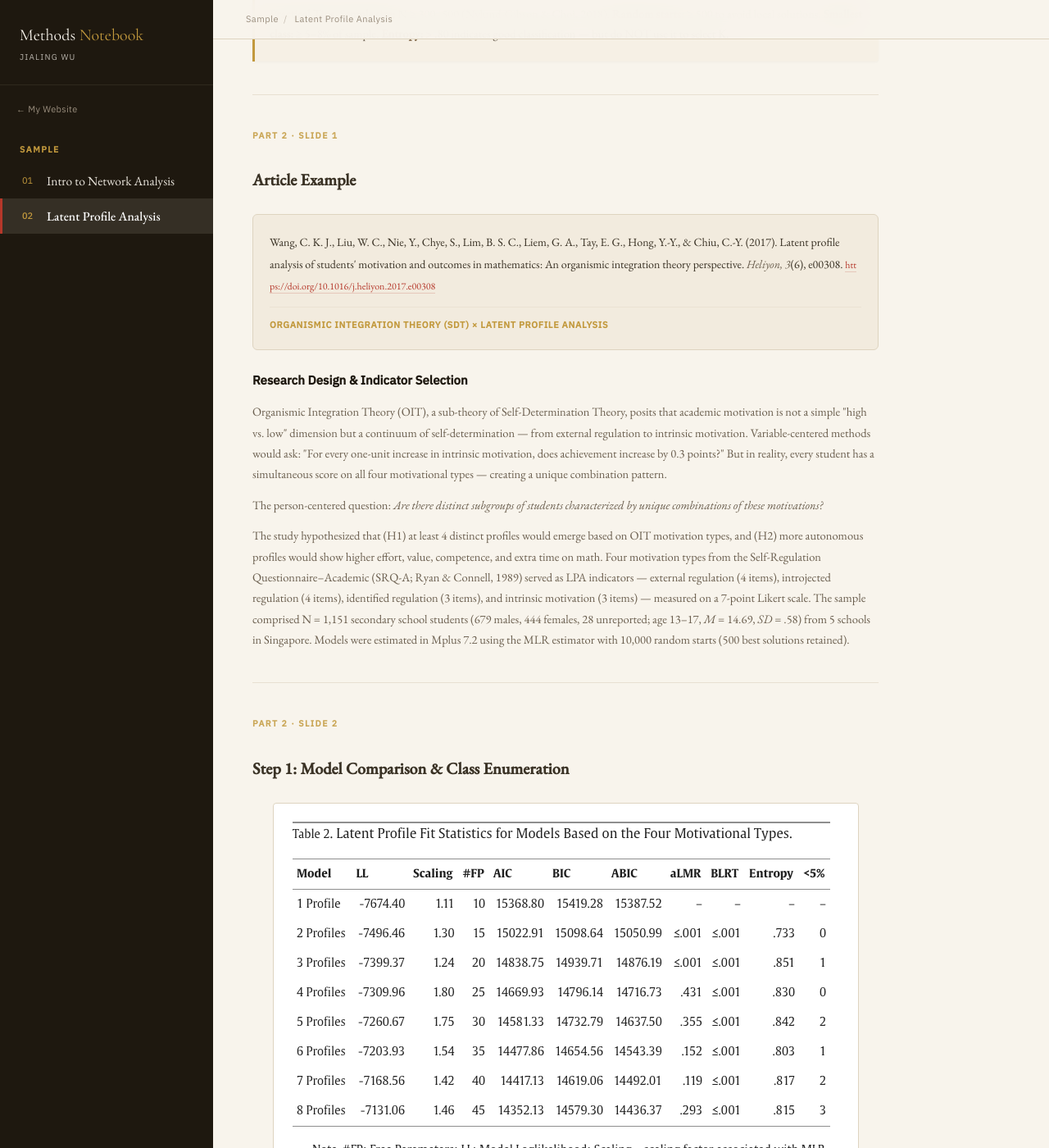
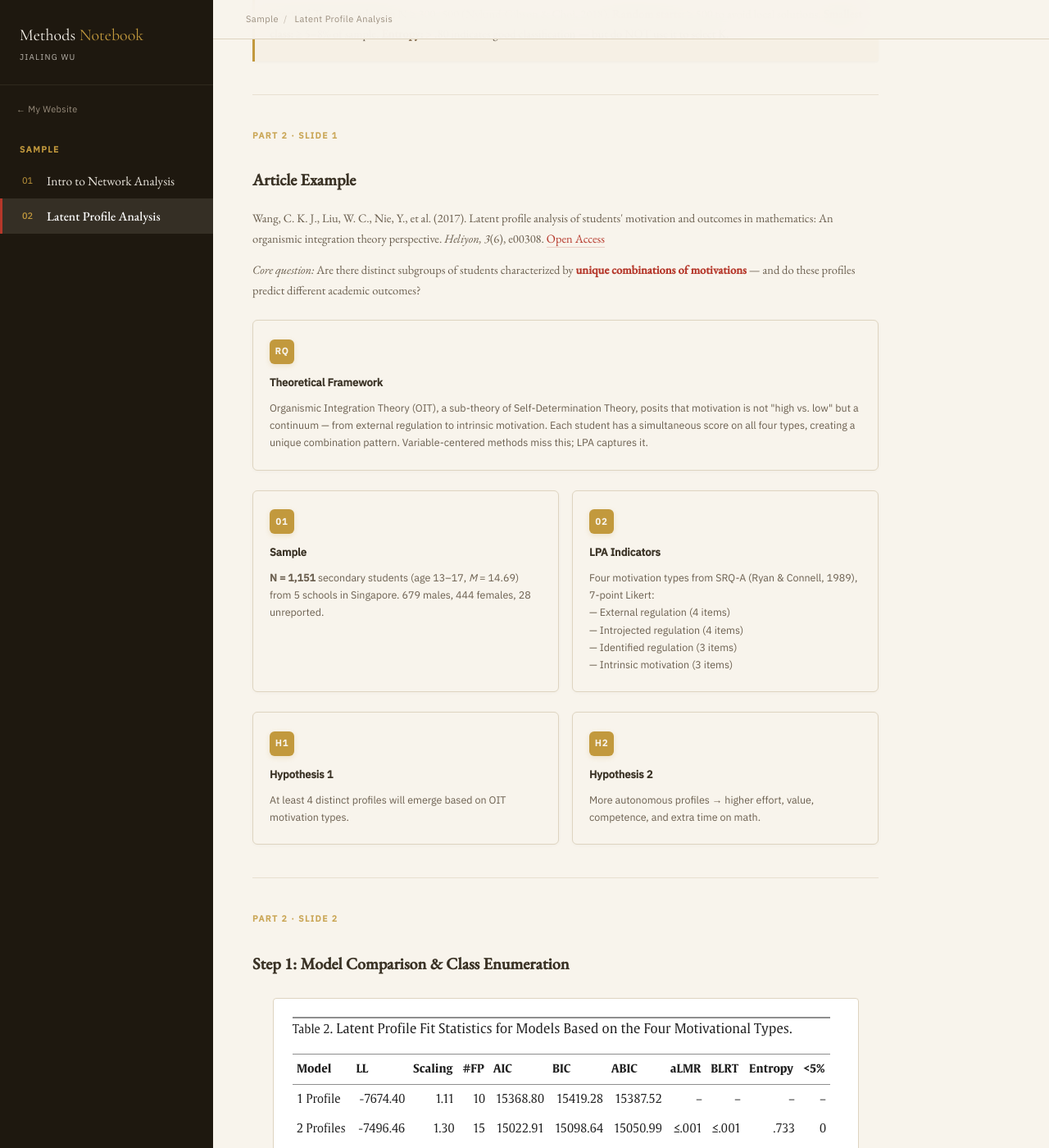
Before and after one commit to jialing-wu/jialing-wu.github.io, a Jekyll site: the page built from methods/lpa.html, in a window 1280 px wide and 1400 px high, scrolled down 3803 px. Shown: the whole window at 82% size. Built offline with Jekyll 4.4.1, drawn with Linux system fonts in a browser that asks for light colours.

Commit message:
Restructure LPA article example slide with check-grid cards
- Replace wall-of-text article section with structured cards
- Add core question with red-em emphasis
- Split into: Theoretical Framework, Sample, LPA Indicators, H1, H2
- Add hyperlink styling for method-desc and check-desc links
- Remove article-box HTML (CSS kept for compatibility)

Co-Authored-By: Claude Opus 4.6 <noreply@anthropic.com>

```diff
--- a/methods/lpa.html
+++ b/methods/lpa.html
@@ -248,6 +248,18 @@ body.presenting .pres-progress{
 
 /* ── Red emphasis (selective, replaces some <strong>) ── */
 .red-em{color:var(--red);font-weight:600}
+
+/* ── Hyperlink styling ─────────────────────────────── */
+.method-desc a, .check-desc a{
+  color:var(--red);text-decoration:none;
+  border-bottom:1px solid rgba(181,55,42,.2);
+  padding-bottom:1px;
+  transition:color .2s, border-color .2s;
+}
+.method-desc a:hover, .check-desc a:hover{
+  color:var(--gold);
+  border-bottom-color:var(--gold);
+}
 
 /* ── Section divider enhancement ───────────────────── */
 .section-divider{
@@ -842,21 +854,51 @@ body.presenting .pres-progress{
   <h2 data-lang="en">Article Example</h2>
   <h2 data-lang="zh">文献示例</h2>
 
-  <div class="article-box">
-    <div class="article-cite">Wang, C. K. J., Liu, W. C., Nie, Y., Chye, S., Lim, B. S. C., Liem, G. A., Tay, E. G., Hong, Y.-Y., &amp; Chiu, C.-Y. (2017). Latent profile analysis of students' motivation and outcomes in mathematics: An organismic integration theory perspective. <em>Heliyon, 3</em>(6), e00308. <a href="https://doi.org/10.1016/j.heliyon.2017.e00308" target="_blank">https://doi.org/10.1016/j.heliyon.2017.e00308</a></div>
-    <div class="article-method">Organismic Integration Theory (SDT) × Latent Profile Analysis</div>
+  <div class="method-desc" data-lang="en">Wang, C. K. J., Liu, W. C., Nie, Y., et al. (2017). Latent profile analysis of students' motivation and outcomes in mathematics: An organismic integration theory perspective. <em>Heliyon, 3</em>(6), e00308. <a href="https://doi.org/10.1016/j.heliyon.2017.e00308" target="_blank">Open Access</a></div>
+  <div class="method-desc" data-lang="zh">Wang, C. K. J., Liu, W. C., Nie, Y., et al. (2017). 学生数学动机和成果的潜在剖面分析. <em>Heliyon, 3</em>(6), e00308. <a href="https://doi.org/10.1016/j.heliyon.2017.e00308" target="_blank">开放获取</a></div>
+
+  <div class="method-desc" data-lang="en"><em>Core question:</em> Are there distinct subgroups of students characterized by <span class="red-em">unique combinations of motivations</span> — and do these profiles predict different academic outcomes?</div>
+  <div class="method-desc" data-lang="zh"><em>核心问题：</em>学生中是否存在具有<span class="red-em">独特动机组合</span>的不同亚组？这些剖面能否预测不同的学业结果？</div>
+
+  <div class="check-grid" style="grid-template-columns:1fr">
+    <div class="check-card">
+      <div class="check-icon">RQ</div>
+      <div class="check-title" data-lang="en">Theoretical Framework</div>
+      <div class="check-title" data-lang="zh">理论框架</div>
+      <div class="check-desc" data-lang="en">Organismic Integration Theory (OIT), a sub-theory of Self-Determination Theory, posits that motivation is not "high vs. low" but a continuum — from external regulation to intrinsic motivation. Each student has a simultaneous score on all four types, creating a unique combination pattern. Variable-centered methods miss this; LPA captures it.</div>
+      <div class="check-desc" data-lang="zh">有机整合理论（OIT）是自我决定理论的子理论，认为动机不是"高 vs. 低"而是一个连续体——从外部调节到内在动机。每个学生在四种类型上同时有得分，形成独特的组合模式。以变量为中心的方法会遗漏这点；LPA 能捕捉到。</div>
+    </div>
   </div>
-
-  <div class="section pres-hide">
-    <div class="method-section">
-      <h3 data-lang="en">Research Design &amp; Indicator Selection</h3>
-      <h3 data-lang="zh">研究设计与指标选择</h3>
-      <div class="method-desc" data-lang="en">Organismic Integration Theory (OIT), a sub-theory of Self-Determination Theory, posits that academic motivation is not a simple "high vs. low" dimension but a continuum of self-determination — from external regulation to intrinsic motivation. Variable-centered methods would ask: "For every one-unit increase in intrinsic motivation, does achievement increase by 0.3 points?" But in reality, every student has a simultaneous score on all four motivational types — creating a unique combination pattern.</div>
-      <div class="method-desc" data-lang="zh">有机整合理论（OIT）是自我决定理论的子理论，认为学业动机不是简单的"高 vs. 低"维度，而是一个从外部调节到内在动机的自我决定连续体。以变量为中心的方法会问："内在动机每提高一个单位，成绩是否提高 0.3 分？"但现实中，每个学生在四种动机类型上同时拥有得分——形成独特的组合模式。</div>
-      <div class="method-desc" data-lang="en">The person-centered question: <em>Are there distinct subgroups of students characterized by unique combinations of these motivations?</em></div>
-      <div class="method-desc" data-lang="zh">以个体为中心的研究问题：<em>学生中是否存在具有独特动机组合的不同亚组？</em></div>
-      <div class="method-desc" data-lang="en">The study hypothesized that (H1) at least 4 distinct profiles would emerge based on OIT motivation types, and (H2) more autonomous profiles would show higher effort, value, competence, and extra time on math. Four motivation types from the Self-Regulation Questionnaire–Academic (SRQ-A; Ryan &amp; Connell, 1989) served as LPA indicators — external regulation (4 items), introjected regulation (4 items), identified regulation (3 items), and intrinsic motivation (3 items) — measured on a 7-point Likert scale. The sample comprised N = 1,151 secondary school students (679 males, 444 females, 28 unreported; age 13–17, <em>M</em> = 14.69, <em>SD</em> = .58) from 5 schools in Singapore. Models were estimated in Mplus 7.2 using the MLR estimator with 10,000 random starts (500 best solutions retained).</div>
-      <div class="method-desc" data-lang="zh">研究假设：(H1) 基于 OIT 动机类型至少会出现 4 个不同的剖面；(H2) 更自主的剖面在努力、价值感、胜任感和数学学习时间上表现更好。四种动机类型来自学业自我调节问卷（SRQ-A; Ryan &amp; Connell, 1989）作为 LPA 指标——外部调节（4 题）、内摄调节（4 题）、认同调节（3 题）和内在动机（3 题）——采用 7 点 Likert 量表。样本为新加坡 5 所学校的 N = 1,151 名中学生（679 男，444 女，28 未报告；年龄 13–17 岁，<em>M</em> = 14.69, <em>SD</em> = .58）。使用 Mplus 7.2 的 MLR 估计器，10,000 个随机起始值（保留 500 个最佳解）。</div>
+  <div class="check-grid" style="grid-template-columns:1fr 1fr">
+    <div class="check-card">
+      <div class="check-icon">01</div>
+      <div class="check-title" data-lang="en">Sample</div>
+      <div class="check-title" data-lang="zh">样本</div>
+      <div class="check-desc" data-lang="en"><strong>N = 1,151</strong> secondary students (age 13–17, <em>M</em> = 14.69) from 5 schools in Singapore. 679 males, 444 females, 28 unreported.</div>
+      <div class="check-desc" data-lang="zh"><strong>N = 1,151</strong> 名中学生（13–17 岁，<em>M</em> = 14.69），来自新加坡 5 所学校。679 男，444 女，28 未报告。</div>
+    </div>
+    <div class="check-card">
+      <div class="check-icon">02</div>
+      <div class="check-title" data-lang="en">LPA Indicators</div>
+      <div class="check-title" data-lang="zh">LPA 指标</div>
+      <div class="check-desc" data-lang="en">Four motivation types from SRQ-A (Ryan &amp; Connell, 1989), 7-point Likert:<br>— External regulation (4 items)<br>— Introjected regulation (4 items)<br>— Identified regulation (3 items)<br>— Intrinsic motivation (3 items)</div>
+      <div class="check-desc" data-lang="zh">SRQ-A 量表四种动机类型（Ryan &amp; Connell, 1989），7 点 Likert：<br>— 外部调节（4 题）<br>— 内摄调节（4 题）<br>— 认同调节（3 题）<br>— 内在动机（3 题）</div>
+    </div>
+  </div>
+  <div class="check-grid" style="grid-template-columns:1fr 1fr">
+    <div class="check-card">
+      <div class="check-icon">H1</div>
+      <div class="check-title" data-lang="en">Hypothesis 1</div>
+      <div class="check-title" data-lang="zh">假设一</div>
+      <div class="check-desc" data-lang="en">At least 4 distinct profiles will emerge based on OIT motivation types.</div>
+      <div class="check-desc" data-lang="zh">基于 OIT 动机类型至少会出现 4 个不同的剖面。</div>
+    </div>
+    <div class="check-card">
+      <div class="check-icon">H2</div>
+      <div class="check-title" data-lang="en">Hypothesis 2</div>
+      <div class="check-title" data-lang="zh">假设二</div>
+      <div class="check-desc" data-lang="en">More autonomous profiles → higher effort, value, competence, and extra time on math.</div>
+      <div class="check-desc" data-lang="zh">更自主的剖面 → 更高的努力、价值感、胜任感和数学学习时间。</div>
     </div>
   </div>
 </div>
```
